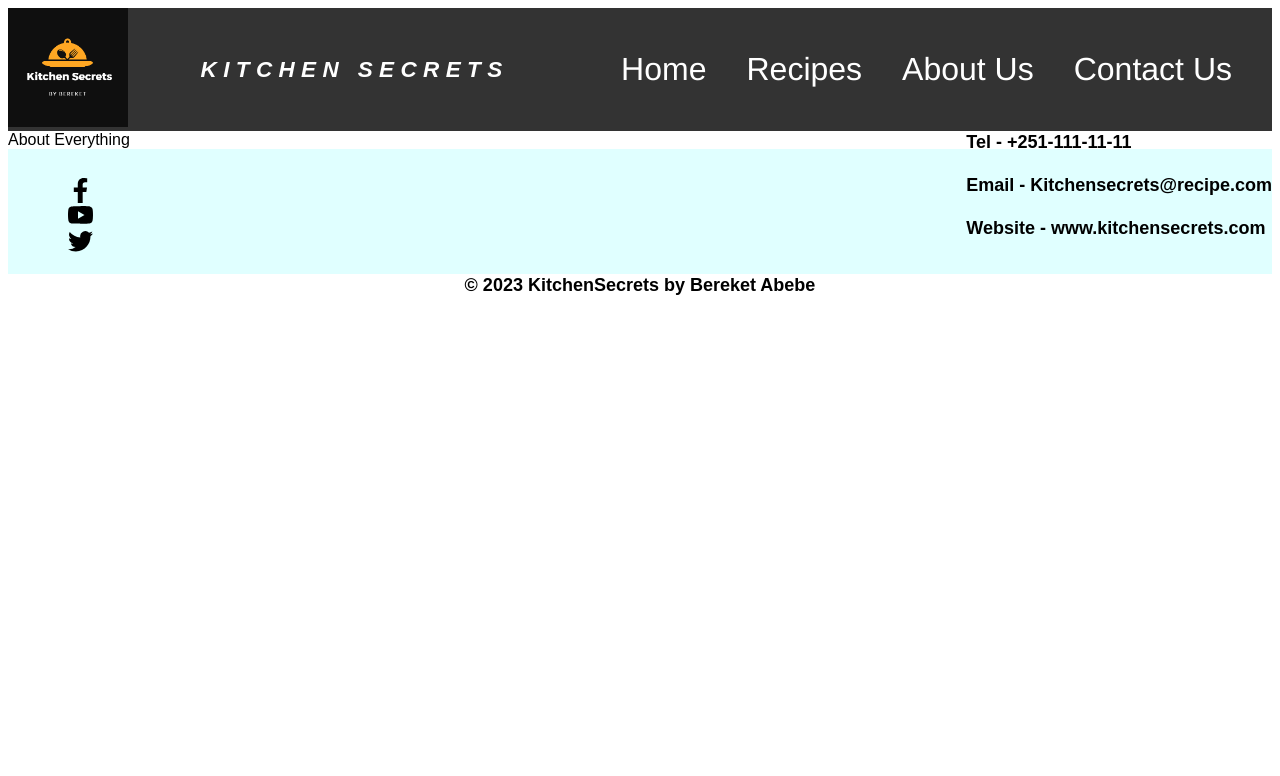
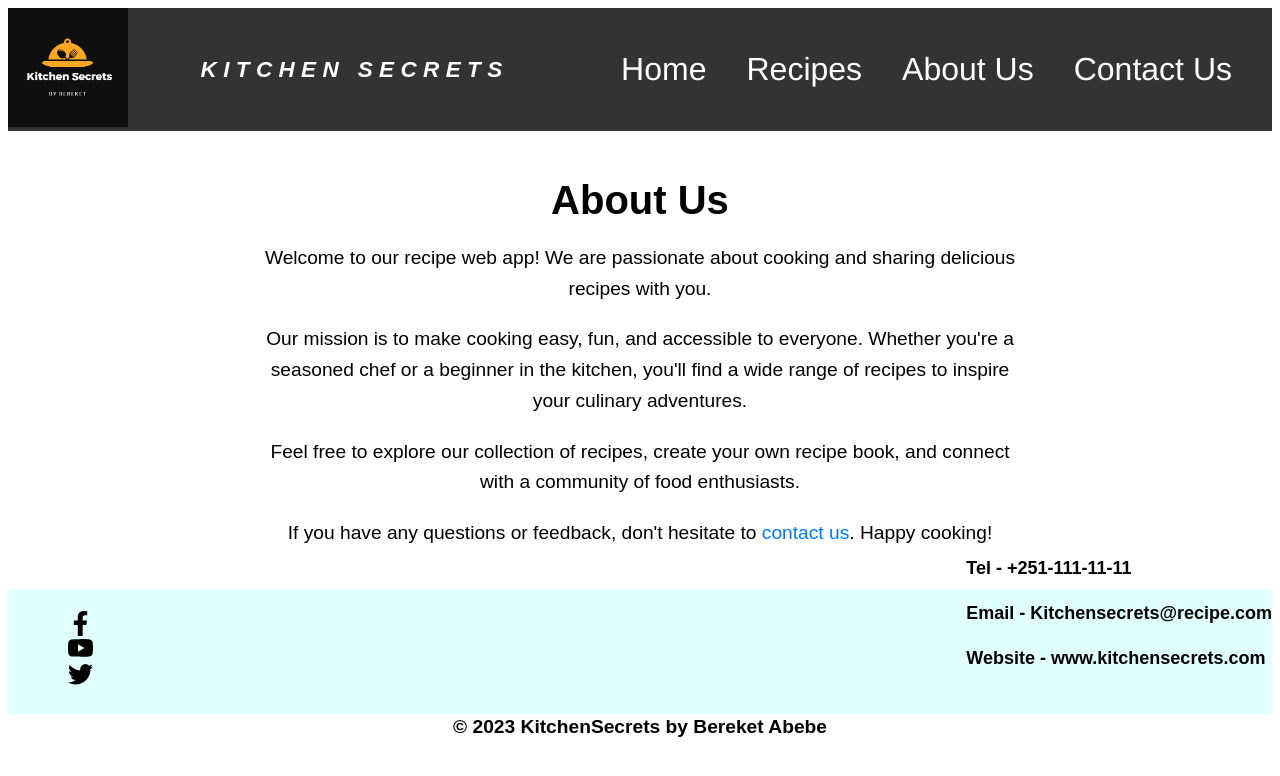
Before and after one commit to berialx/Kitchen_Secrets_Recipe_App, a React (Create React App) app in the folder kitchensecrets/: page /About in a window 1280 px wide. Shown: the top 776 px of the page. Built offline with nearby package versions, Linux system fonts and the light colour scheme.

Commit message:
About us page added

```diff
--- /dev/null
+++ b/kitchensecrets/src/Styles/About.css
@@ -0,0 +1,29 @@
+/* AboutUs.css */
+
+.about-us {
+    max-width: 800px;
+    margin: 0 auto;
+    padding: 20px;
+    text-align: center;
+  }
+
+  h1 {
+    font-size: 2.5rem;
+    margin-bottom: 20px;
+  }
+
+  p {
+    font-size: 1.2rem;
+    line-height: 1.6;
+    margin-bottom: 20px;
+  }
+
+  a {
+    color: #007bff; /* You can customize the link color */
+    text-decoration: none;
+    transition: color 0.3s;
+  }
+
+  a:hover {
+    color: #0056b3; /* Change the link color on hover */
+  }
--- a/kitchensecrets/src/components/About.jsx
+++ b/kitchensecrets/src/components/About.jsx
@@ -1,8 +1,16 @@
 import React from 'react'
+import { Link } from 'react-router-dom';
+import "../Styles/About.css"
 
 const About = () => {
   return (
-    <div>About Everything</div>
+    <div className="about-us">
+      <h1>About Us</h1>
+      <p>Welcome to our recipe web app! We are passionate about cooking and sharing delicious recipes with you.</p>
+      <p>Our mission is to make cooking easy, fun, and accessible to everyone. Whether you're a seasoned chef or a beginner in the kitchen, you'll find a wide range of recipes to inspire your culinary adventures.</p>
+      <p>Feel free to explore our collection of recipes, create your own recipe book, and connect with a community of food enthusiasts.</p>
+      <p>If you have any questions or feedback, don't hesitate to <a href="/Contact">contact us</a>. Happy cooking!</p>
+    </div>
   )
 }
 
```
